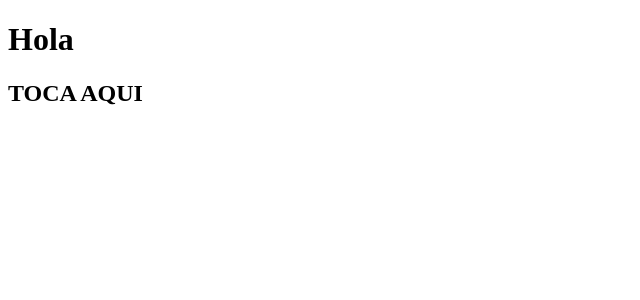
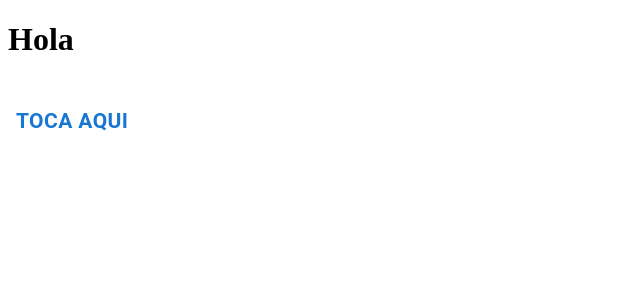
Before and after one commit to Calvinuhh/api-sena, a React (Vite) app in the folder front/: page /registro in a window 1280 px wide. Shown: the top 300 px of the page, without its empty margins (0-640 px from the left). Built offline with nearby package versions, Linux system fonts and the light colour scheme.

Commit message:
Modificando boton de Material para ejemplo

```diff
--- a/front/src/components/Boton.jsx
+++ b/front/src/components/Boton.jsx
@@ -1,15 +1,28 @@
 import { Button } from "@mui/material";
+import { useState } from "react";
 
 function Boton() {
-
+  const [stateButton, setStateButton] = useState("none");
 
   return (
     <>
       <div>
-        <h2>TOCA AQUI</h2>
+        <Button
+          onClick={() => {
+            if (stateButton === "none") {
+              setStateButton("block");
+            } else {
+              setStateButton("none");
+            }
+          }}
+        >
+          <h2>TOCA AQUI</h2>
+        </Button>
+
+        <h1 style={{ display: stateButton }}>Titulo para probar</h1>
       </div>
     </>
-  )
+  );
 }
 
 export default Boton;
```
